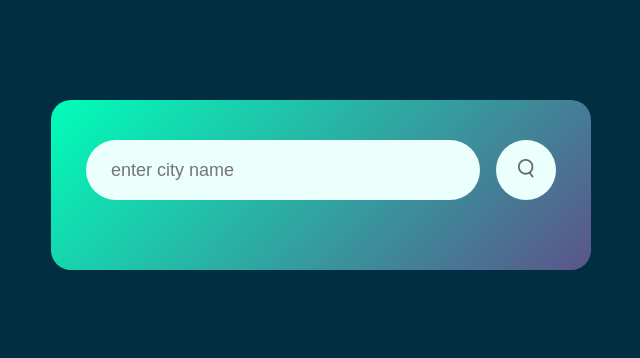
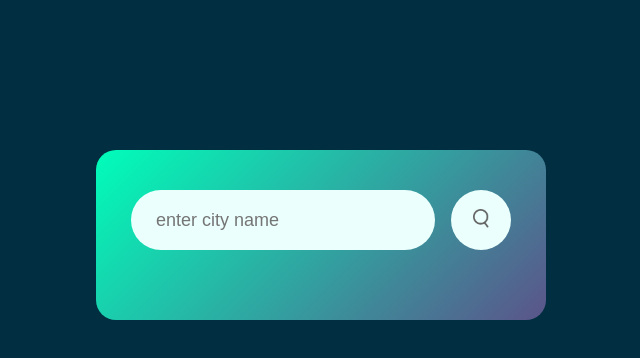
Before and after one commit to ibrahimisber97/weather-app, a plain HTML site: page index.html in a window 1280 px wide. Shown: the whole page, without its empty margins (319-959 px from the left). Drawn offline with Linux system fonts and the light colour scheme.

Commit message:
style eddit

```diff
--- a/style.css
+++ b/style.css
@@ -9,10 +9,10 @@ body{
 }
 .card{
     width: 100%;
-    max-width: 540px;
+    max-width: 450px;
     background: linear-gradient(135deg , #00feba , #5b548a);
     color: #fff;
-    margin: 100px auto 20px;
+    margin: 150px auto ;
     border-radius: 20px;
     padding: 40px 35px 70px;
     text-align: center;
```
